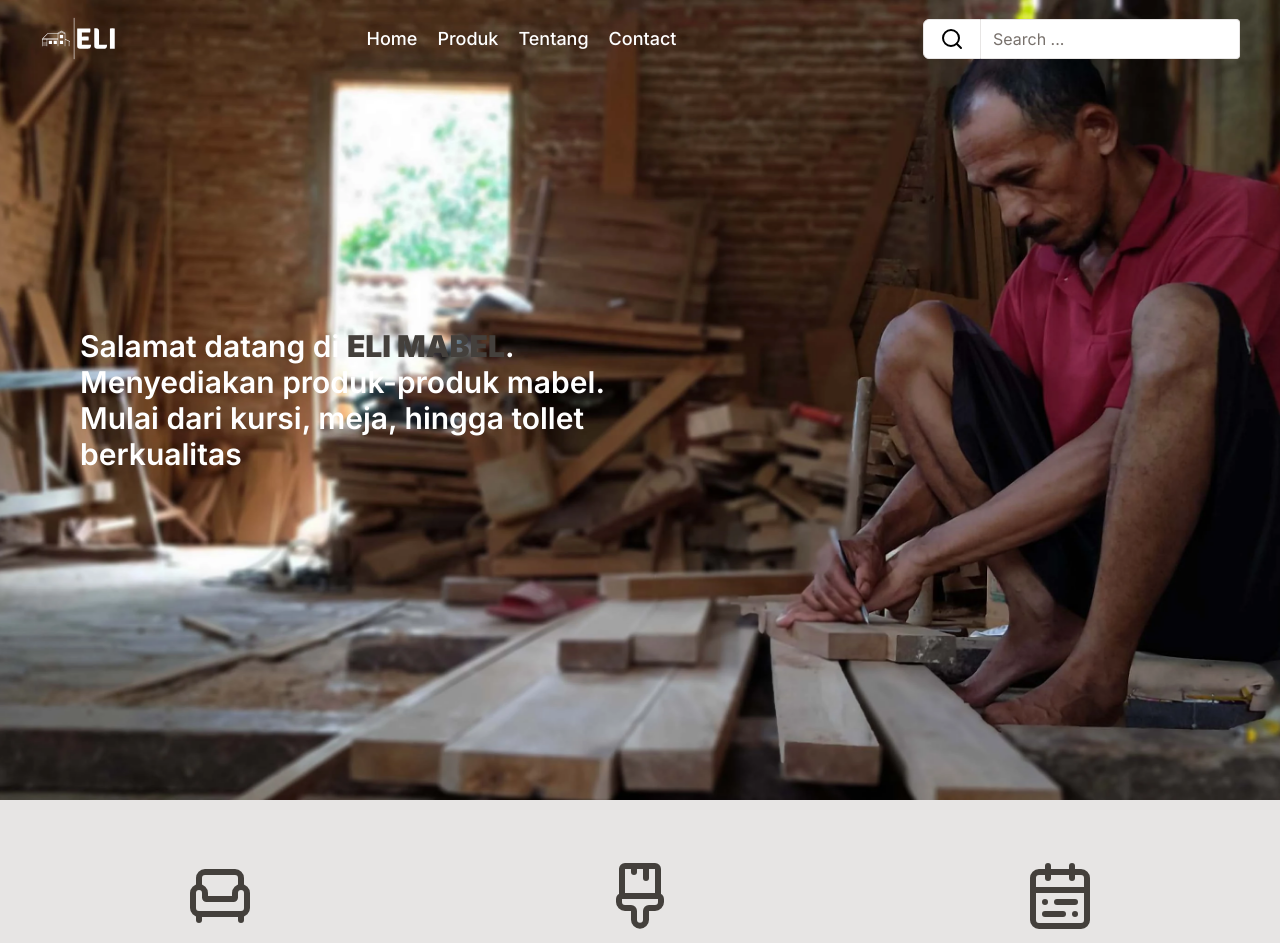
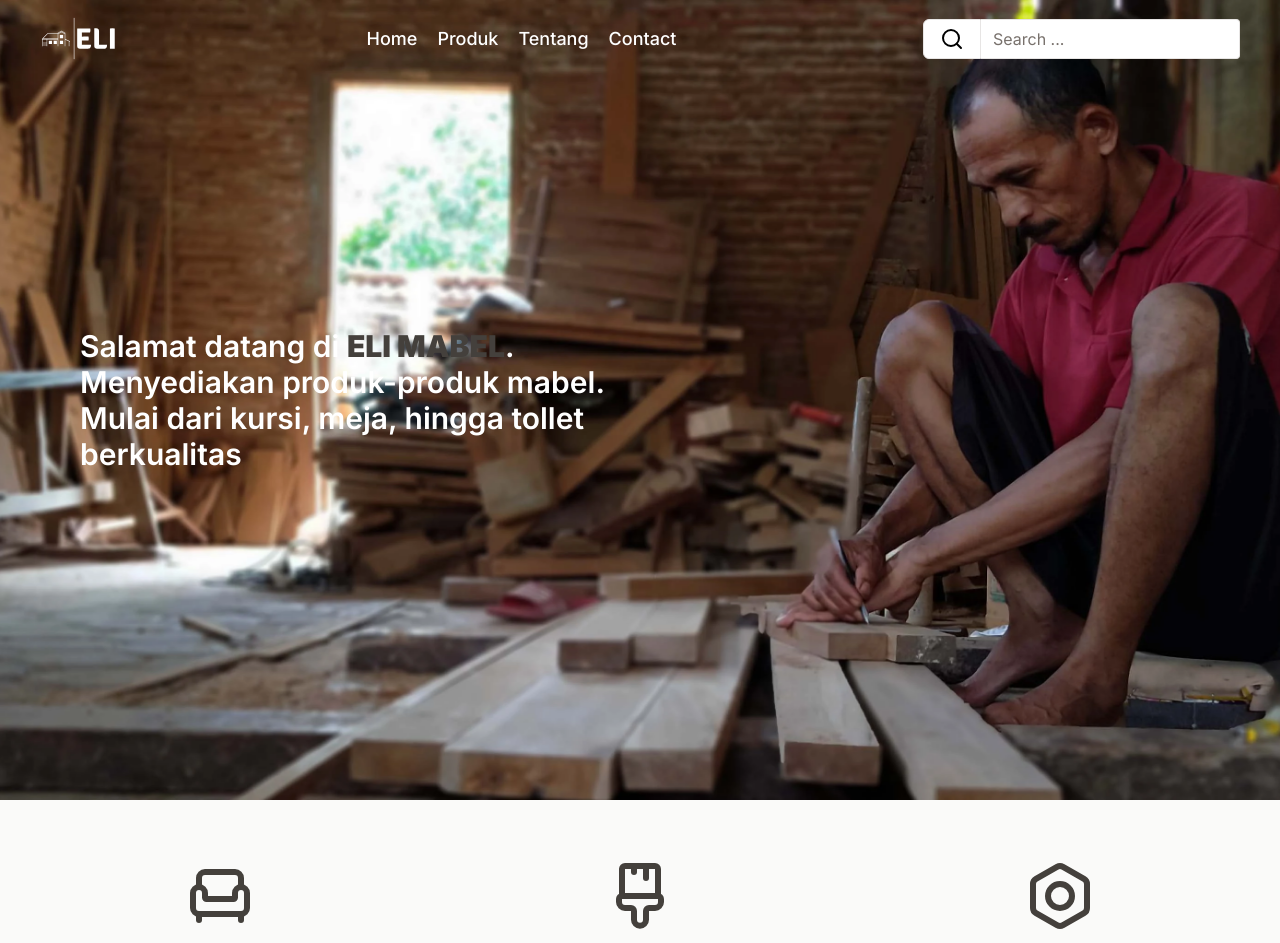
Before and after one commit to arfadmuzali/eli-mabel, a Next.js app: page / in a window 1280 px wide. Shown: the top 943 px of the page. Built offline with nearby package versions, Linux system fonts and the light colour scheme.

Commit message:
fix: color

```diff
--- a/src/app/layout.tsx
+++ b/src/app/layout.tsx
@@ -19,7 +19,7 @@ export default function RootLayout({
   return (
     <html lang="en">
       <body
-        className={inter.className + " bg-stone-200"}
+        className={inter.className + " bg-stone-50"}
         suppressHydrationWarning
       >
         <div>
--- a/src/components/nav/navbar.tsx
+++ b/src/components/nav/navbar.tsx
@@ -9,7 +9,7 @@ import Menu from "./menu";
 export default function Navbar() {
   return (
     <div
-      className={`flex sticky top-0 bg-stone-100 md:px-10 px-4 py-4 text-black justify-between w-full items-center border-b-2 z-10`}
+      className={`flex sticky top-0 bg-stone-50 md:px-10 px-4 py-4 text-black justify-between w-full items-center border-b-2 z-10`}
     >
       <h1 className="font-black text-2xl">
         <Image
--- a/src/components/service.tsx
+++ b/src/components/service.tsx
@@ -1,4 +1,4 @@
-import { Armchair, Paintbrush2, CalendarRange } from "lucide-react";
+import { Armchair, Paintbrush2, Bolt } from "lucide-react";
 export default function ServiceSection() {
   return (
     <div className="grid grid-cols-1 md:grid-cols-3 gap-10 md:gap-5 p-5 m-auto w-fit my-10">
@@ -15,10 +15,10 @@ export default function ServiceSection() {
         <Paintbrush2 size={72} color="#44403c" />
       </Card>
       <Card
-        title="Cepat"
+        title="Custom"
         text="Lorem ipsum dolor, sit amet consectetur adipisicing elit. Tempore, ea!"
       >
-        <CalendarRange size={72} color="#44403c" />
+        <Bolt size={72} color="#44403c" />
       </Card>
     </div>
   );
```
Also changed, not shown: 1 other file (tests, documents, lock files or other folders).
